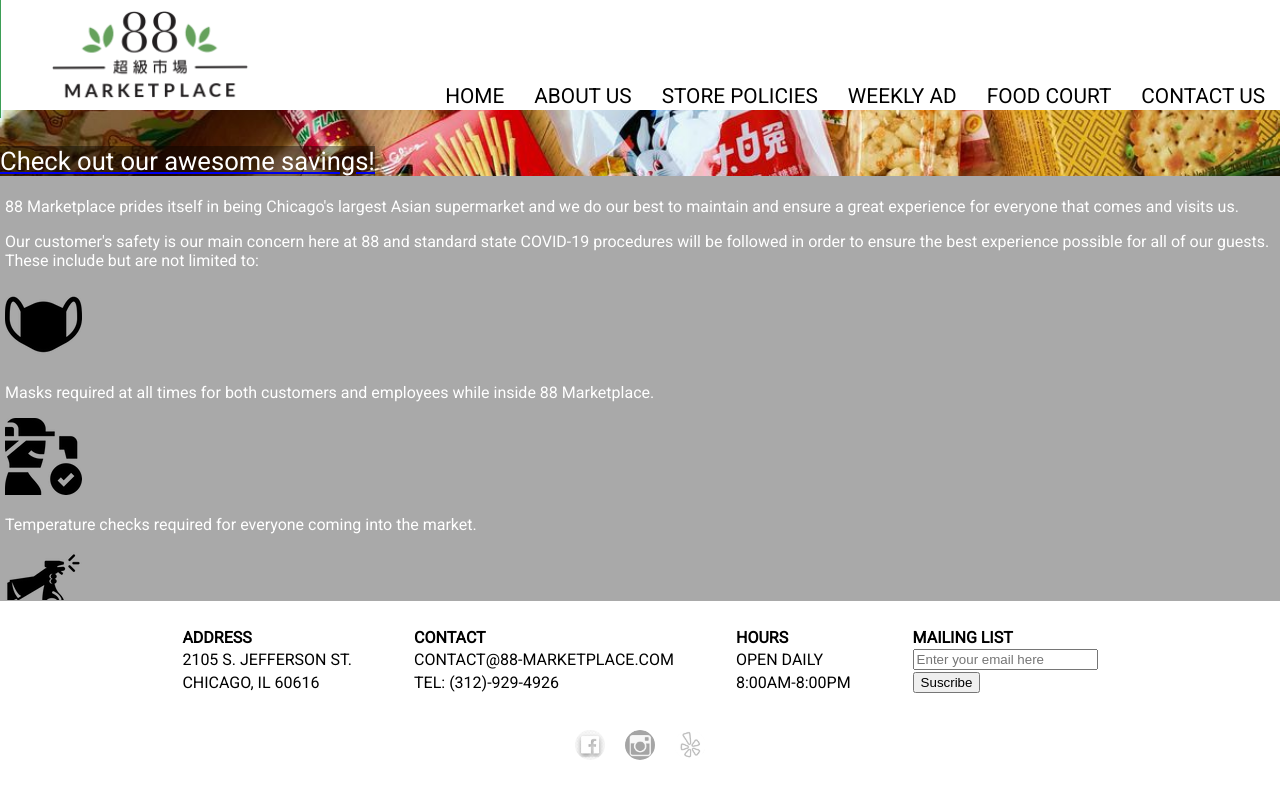
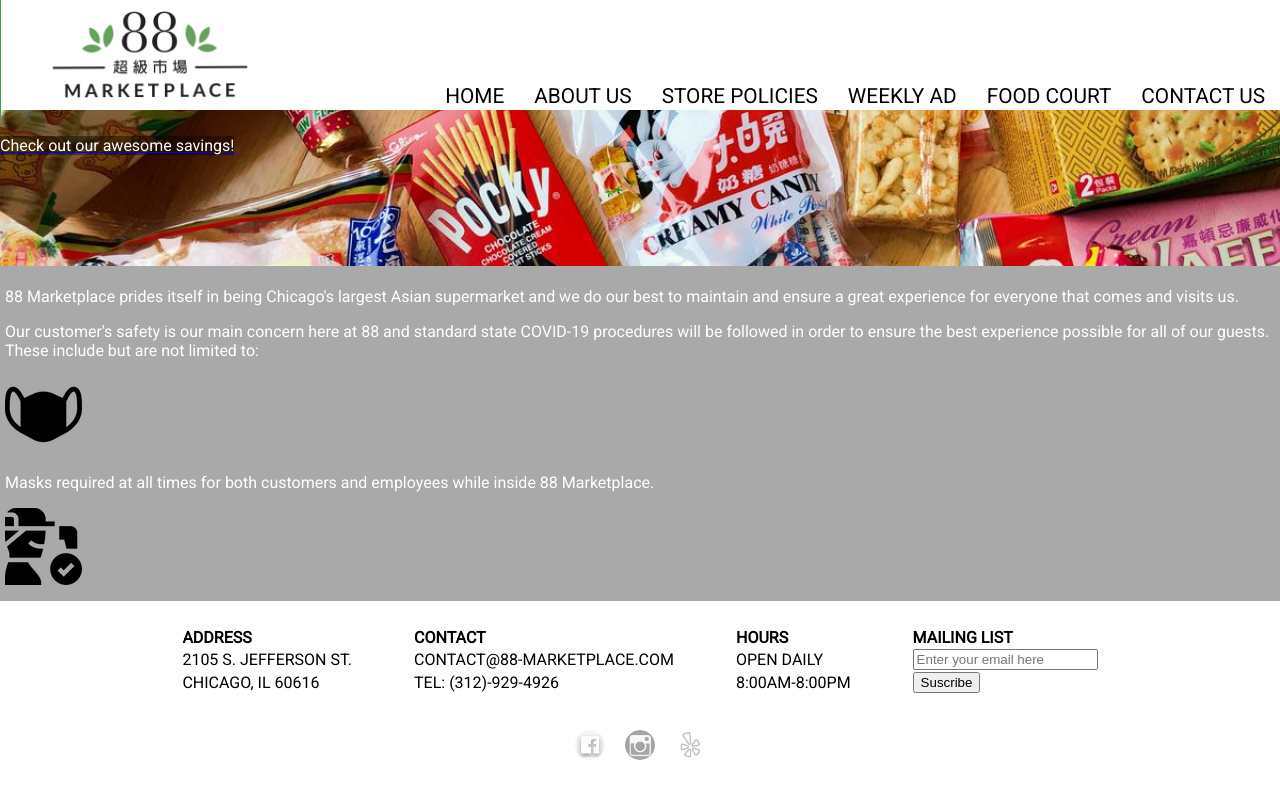
Before and after one commit to ehl225/_88_marketplace, a React (Create React App) app: page / in a window 1280 px wide. Built offline with nearby package versions, Linux system fonts and the light colour scheme.

Commit message:
Update Home.css

```diff
--- a/src/css/Home.css
+++ b/src/css/Home.css
@@ -15,7 +15,6 @@
 .home-weekly-ad-inner p {
     width: 100%;
     color: #ffffff;
-    font-size: 1.6em;
     padding-top: 120px;
 }
 
@@ -31,3 +30,9 @@
     color: #ffffff;
     padding: 5px;
 }
+
+@media only screen and (min-width: 901px ) {
+    .home-weekly-ad {
+        height: 250px;
+    }
+}
```
